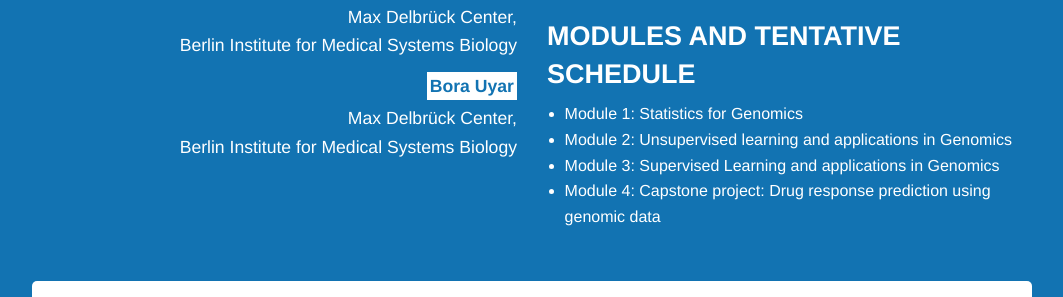
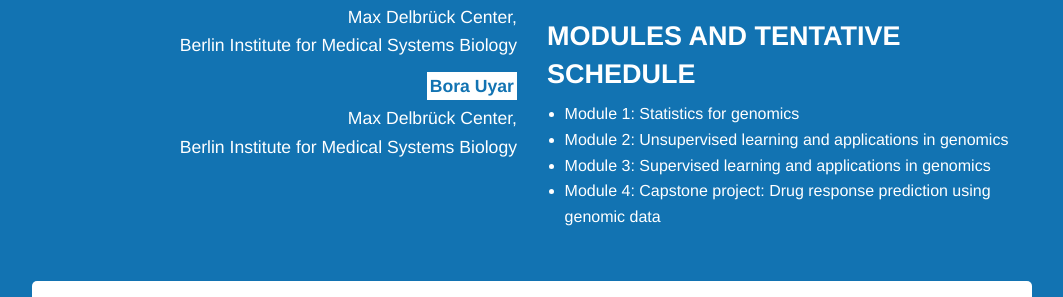
Before and after one commit to BIMSBbioinfo/compgen, a Jekyll site: the page 2021/index.html, which Jekyll copies as it is, in a window 1280 px wide and 900 px high, scrolled down 822 px. Shown: the part 155-452 px from the top of the window, without its empty margins (108-1171 px from the left). Built offline with Jekyll 4.4.1, drawn with Linux system fonts in a browser that asks for light colours; nearby versions of some CDN libraries; library files that are not in the unit come from our copies.

```diff
--- a/2021/index.html
+++ b/2021/index.html
@@ -57,9 +57,9 @@
 
         <h3>Modules and tentative schedule</h3>
         <ul>
-          <li>Module 1: Statistics for Genomics </li>
-          <li>Module 2: Unsupervised learning and applications in Genomics</li>
-          <li>Module 3: Supervised Learning and applications in Genomics </li>
+          <li>Module 1: Statistics for genomics </li>
+          <li>Module 2: Unsupervised learning and applications in genomics</li>
+          <li>Module 3: Supervised learning and applications in genomics </li>
           <li>Module 4: Capstone project: Drug response prediction using genomic data </li>
         </ul>
       </div>
```
